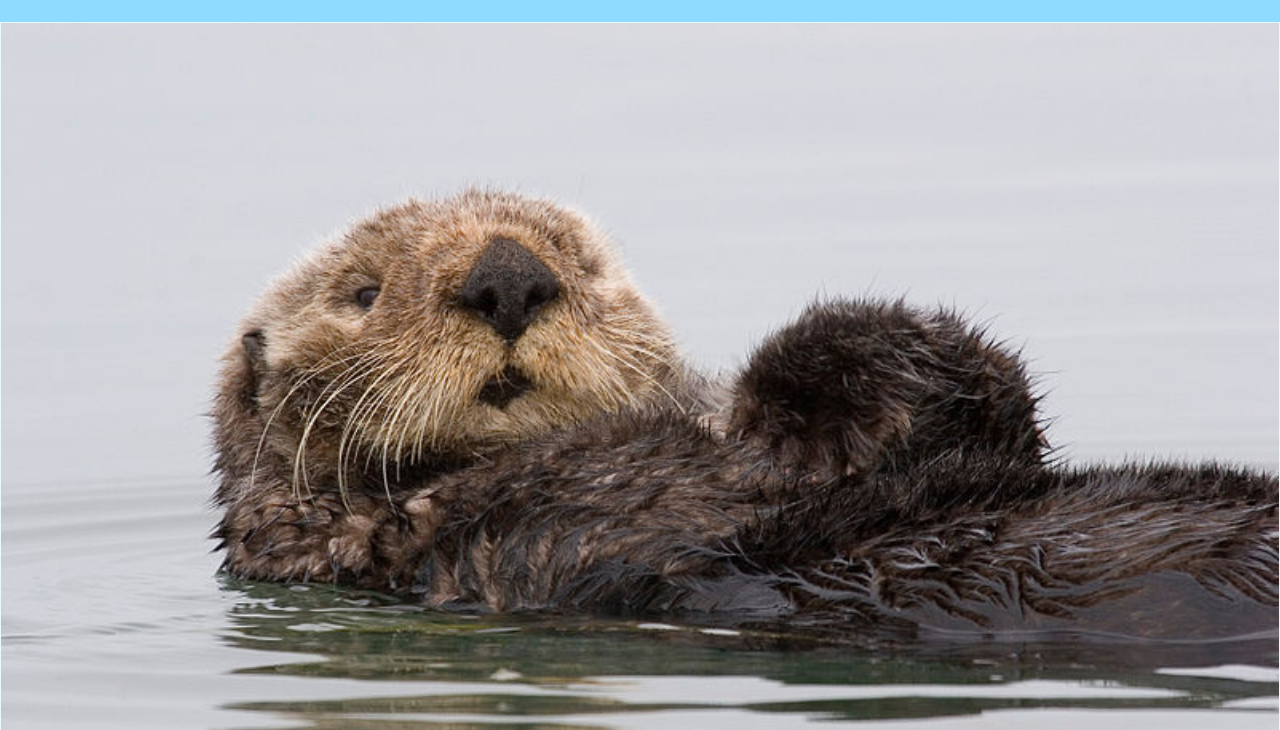
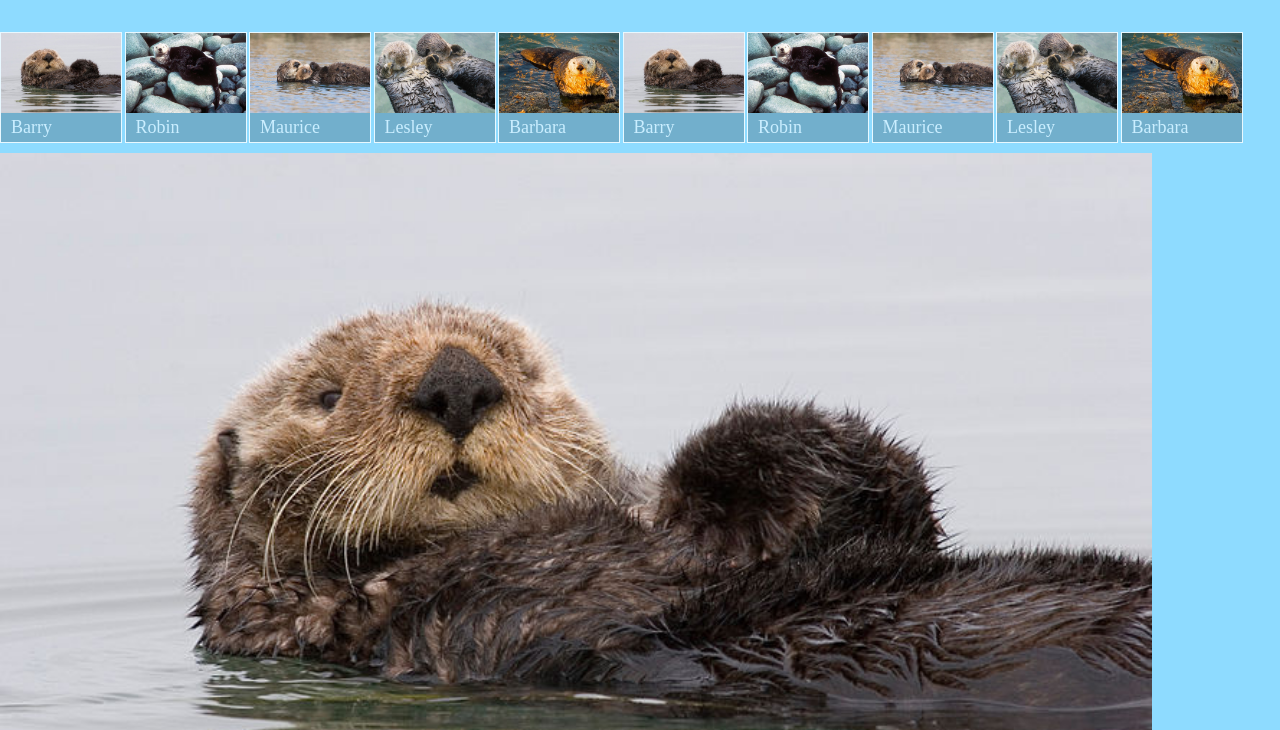
Before and after one commit to joePichardo/ottergram, a plain HTML site: page index.html in a window 1280 px wide. Shown: the part 70-800 px from the top of the page. Drawn offline with nearby package versions, Linux system fonts and the light colour scheme.

Commit message:
Styles added for scrolling images and main image.

```diff
--- a/stylesheets/styles.css
+++ b/stylesheets/styles.css
@@ -34,12 +34,18 @@ a {
   margin-top: 10px;
 }
 .thumbnail-item{
+  display: inline-block;
+  width: 120px;
   border: 1px solid rgb(100%, 100%, 100%);
   border: 1px solid rgba(100%, 100%, 100%, 0.8);
 }
 .thumbnail-list{
   padding: 0;
   list-style: none;
+
+  /* prevent wrapping and allow scrolling */
+  white-space: nowrap;
+  overflow-x: auto;
 }
 .logo-text {
   background: white;
@@ -48,3 +54,6 @@ a {
   font-size: 37px;
   font-family: lakeshore;
 }
+.detail-image{
+  width: 90%;
+}
```
